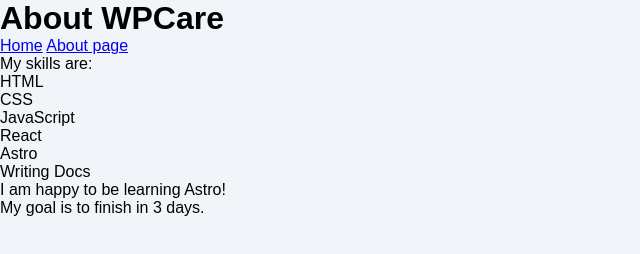
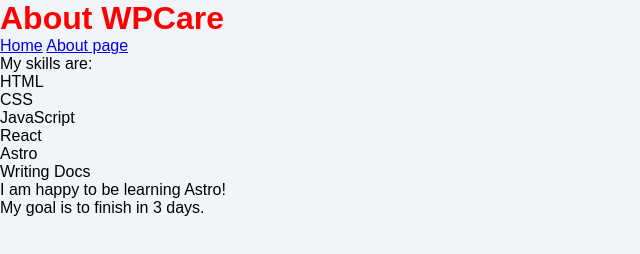
Before and after one commit to vangamo/wpcare3, an Astro site in the folder frontend_admin/: page /about in a window 1280 px wide. Shown: the whole page, without its empty margins (0-640 px from the left). Built offline with nearby package versions, Linux system fonts and the light colour scheme; Astro itself is replaced by a stand-in of ours.

Commit message:
Add Sass.

```diff
--- a/frontend_admin/package.json
+++ b/frontend_admin/package.json
@@ -11,5 +11,8 @@
   },
   "dependencies": {
     "astro": "^3.5.2"
+  },
+  "devDependencies": {
+    "sass": "^1.69.5"
   }
 }
--- a/frontend_admin/src/pages/about.astro
+++ b/frontend_admin/src/pages/about.astro
@@ -1,7 +1,7 @@
 ---
 import Navigation from '../components/Navigation.astro';
 
-import '../styles/main.css';
+import '../styles/main.scss';
 
 const pageTitle = "About WPCare";
 const identity = {
--- a/frontend_admin/src/pages/index.astro
+++ b/frontend_admin/src/pages/index.astro
@@ -1,7 +1,7 @@
 ---
 import Navigation from '../components/Navigation.astro';
 
-import '../styles/main.css';
+import '../styles/main.scss';
 
 title: 'My First Blog Post'
 pubDate: '2023-11-11'
--- a/frontend_admin/src/styles/main.css
+++ b/frontend_admin/src/styles/main.scss
@@ -10,4 +10,8 @@
 
 body {
   background-color: #f1f5f9;
+
+  h1 {
+    color: red;
+  }
 }
```
Also changed, not shown: frontend_admin/pnpm-lock.yaml.
